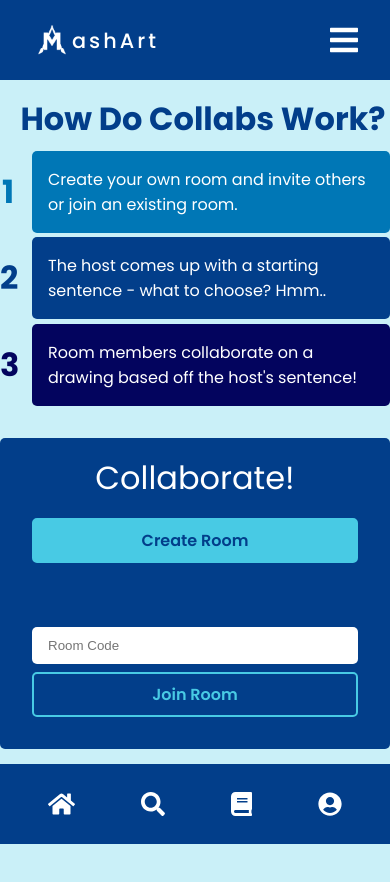
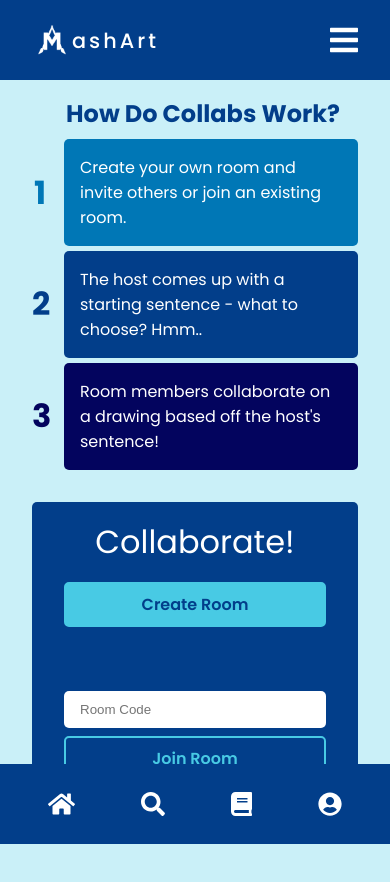
Before and after one commit to HARALARK/MashArt, a React (Create React App) app in the folder mashart/frontend/: page /collab in a window 390 px wide. Shown: the top 882 px of the page. Before the commit the page ends 844 px from the top, so only its background shows below. Built offline with nearby package versions, Linux system fonts and the light colour scheme; sample sign-in values are in the browser's storage; a web font is replaced by a local one.

Commit message:
fixing styling bugs for mobile phones

```diff
--- a/mashart/frontend/src/components/GameInfo.js
+++ b/mashart/frontend/src/components/GameInfo.js
@@ -30,12 +30,12 @@ const GameInfo = () => {
 }
 
 const Offside = styled.div`
-  max-width: 390px;
+  max-width: 100%; ;
 `
 
 const Heading = styled.p`
   color: var(--secondary);
-  font-size: 2rem;
+  font-size: 1.5rem;
   text-align: center;
   font-weight: bold;
   margin: 0 0 0.5rem 1rem;
--- a/mashart/frontend/src/screens/CollabScreen.js
+++ b/mashart/frontend/src/screens/CollabScreen.js
@@ -39,7 +39,6 @@ const CollabScreen = () => {
   return (
     <Container>
       <GameInfo />
-      <div>
       <Form>
         <p className="heading">Collaborate!</p>
         {loading && <Message>Loading...</Message>}
@@ -59,7 +58,6 @@ const CollabScreen = () => {
           Join Room
         </Button>
       </Form>
-      </div>
     </Container>
   )
 }
@@ -68,10 +66,11 @@ const Container = styled.div`
   display: flex;
   flex-direction: column;
   gap: 2rem;
+  width: 100%;
+  padding: 1rem 2rem 100px;
 
   align-items: center;
   justify-content: center;
-  height: calc(100vh - 160px);
 
   .heading {
     color: var(--light);
@@ -80,6 +79,7 @@ const Container = styled.div`
   }
 
   @media ${device.tablet} {
+    height: calc(100vh - 160px);
     flex-direction: row;
     justify-content: space-between;
     padding: 0 2rem;
@@ -92,7 +92,7 @@ const Form = styled.form`
   border-radius: 5px;
   display: flex;
   flex-direction: column;
-  width: 390px;
+  width: 100%;
 `
 
 const Button = styled.p`
```
Lines whose indentation alone changed are shown as unchanged.
